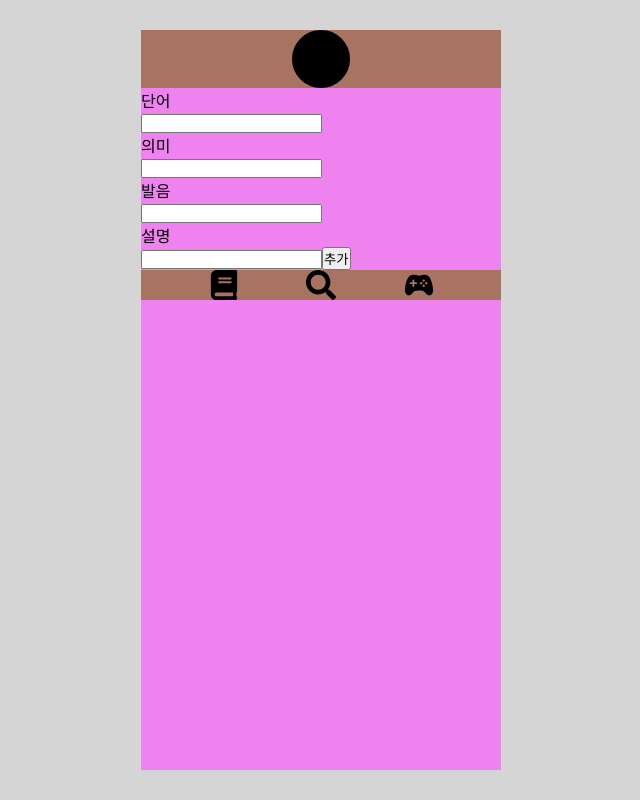
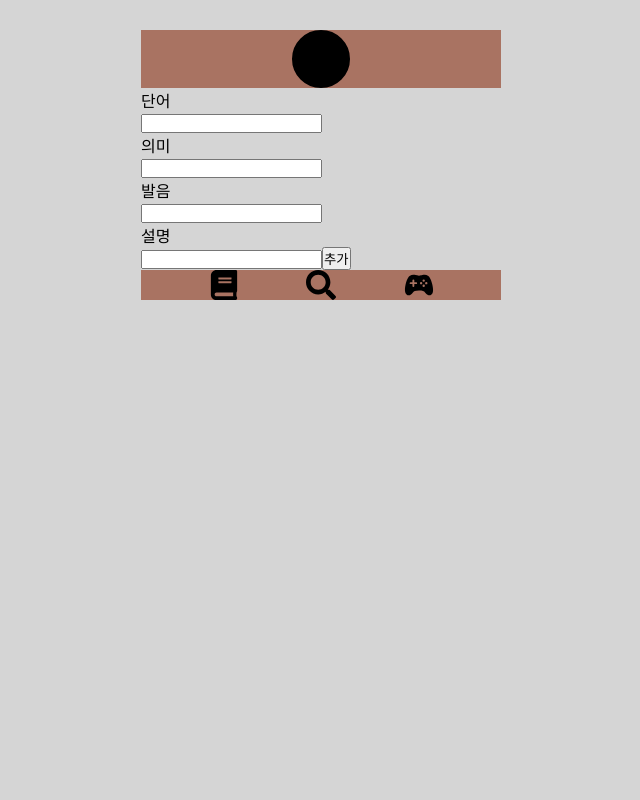
Before and after one commit to NamBaeDeop/VocaJam_FE, a React (Create React App) app: page / in a window 1280 px wide. Shown: the whole page, without its empty margins (319-959 px from the left). Built offline with nearby package versions, Linux system fonts and the light colour scheme.

Commit message:
css 수정

```diff
--- a/src/css/DefaultStyle.css
+++ b/src/css/DefaultStyle.css
@@ -14,7 +14,7 @@ body {
 #root {
   width: 360px;
   height: 740px;
-  background-color: violet;
+  /* background-color: violet; */
 }
 
 header {
--- a/src/css/vocaMain.css
+++ b/src/css/vocaMain.css
@@ -1,12 +1,3 @@
-* {
-  margin: 0;
-  padding: 0;
-}
-
-#root {
-  background-color: #faeed6;
-}
-
 .h1 {
   margin-top: 15px;
   margin-left: 15px;
```
